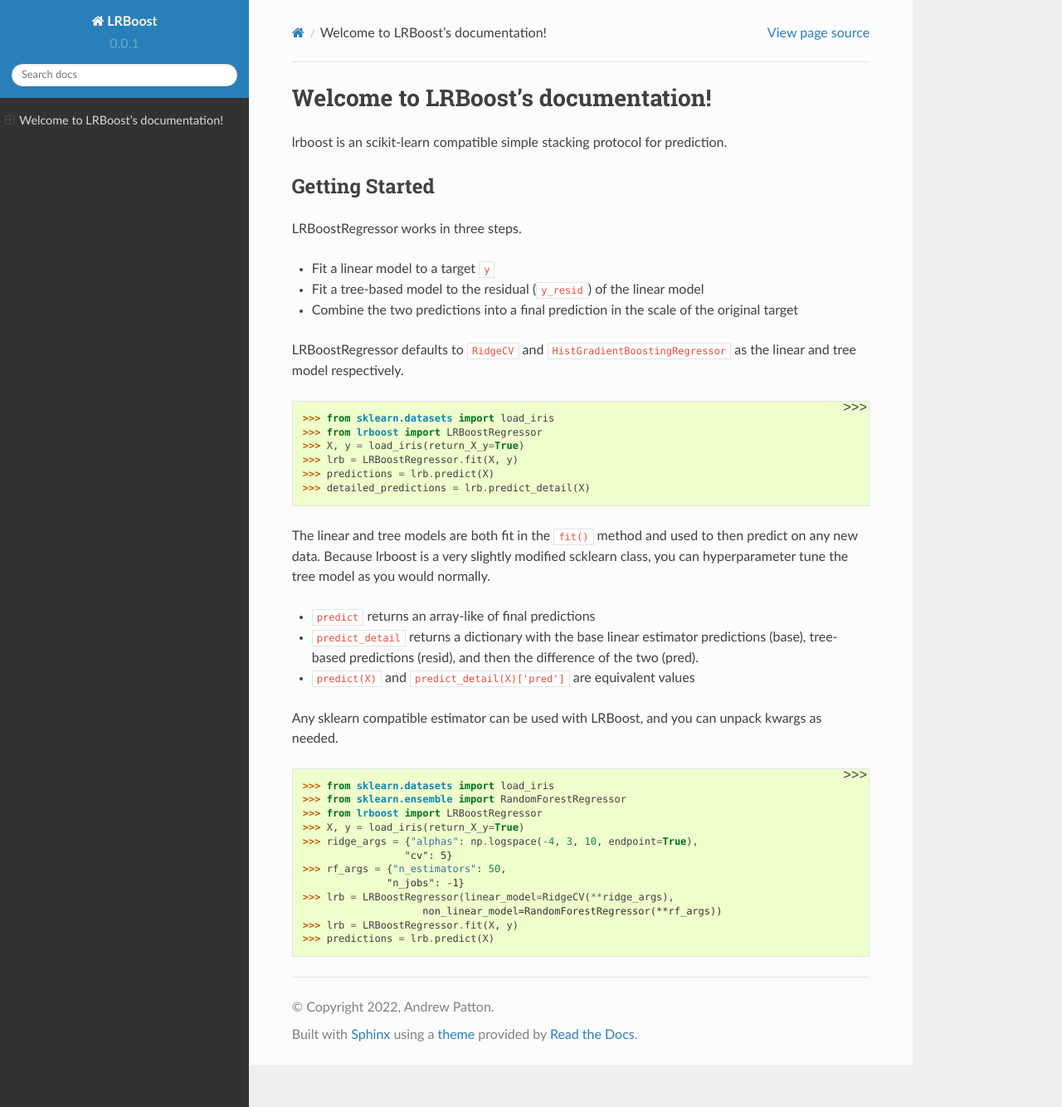
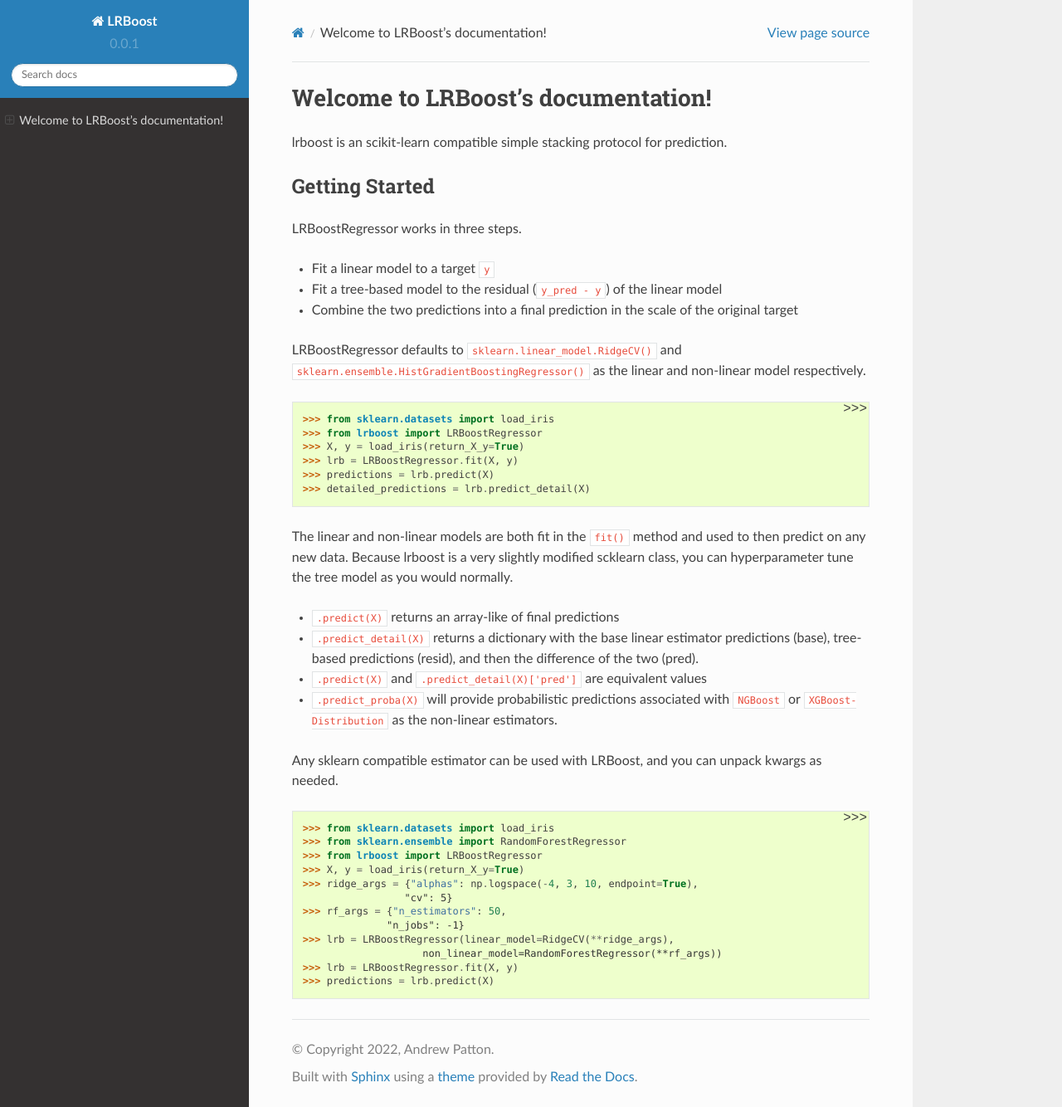
Before and after one commit to anpatton/lrboost, a Sphinx documentation site: the page built from doc/index.rst, in a window 1280 px wide and 1334 px high. Shown: the whole window at 83% size. Built offline with Sphinx 7.4.7 and the Read the Docs theme 2.0.0, drawn with Linux system fonts in a browser that asks for light colours; formulas are drawn with MathJax 3; pages that are not in the unit, such as notebooks, are missing from menus.

```diff
--- a/doc/index.rst
+++ b/doc/index.rst
@@ -19,10 +19,10 @@ Getting Started
 LRBoostRegressor works in three steps.
 
 * Fit a linear model to a target ``y``
-* Fit a tree-based model to the residual (``y_resid``) of the linear model
+* Fit a tree-based model to the residual (``y_pred - y``) of the linear model
 * Combine the two predictions into a final prediction in the scale of the original target
 
-LRBoostRegressor defaults to ``RidgeCV`` and ``HistGradientBoostingRegressor`` as the linear and tree model respectively.
+LRBoostRegressor defaults to ``sklearn.linear_model.RidgeCV()`` and ``sklearn.ensemble.HistGradientBoostingRegressor()`` as the linear and non-linear model respectively.
 
     >>> from sklearn.datasets import load_iris
     >>> from lrboost import LRBoostRegressor
@@ -31,11 +31,12 @@ LRBoostRegressor defaults to ``RidgeCV`` and ``HistGradientBoostingRegressor`` a
     >>> predictions = lrb.predict(X)
     >>> detailed_predictions = lrb.predict_detail(X)
 
-The linear and tree models are both fit in the ``fit()`` method and used to then predict on any new data. Because lrboost is a very slightly modified scklearn class, you can hyperparameter tune the tree model as you would normally.
+The linear and non-linear models are both fit in the ``fit()`` method and used to then predict on any new data. Because lrboost is a very slightly modified scklearn class, you can hyperparameter tune the tree model as you would normally.
 
-* ``predict`` returns an array-like of final predictions
-* ``predict_detail`` returns a dictionary with the base linear estimator predictions (base), tree-based predictions (resid), and then the difference of the two (pred).
-* ``predict(X)`` and ``predict_detail(X)['pred']`` are equivalent values
+* ``.predict(X)`` returns an array-like of final predictions
+* ``.predict_detail(X)`` returns a dictionary with the base linear estimator predictions (base), tree-based predictions (resid), and then the difference of the two (pred).
+* ``.predict(X)`` and ``.predict_detail(X)['pred']`` are equivalent values
+* ``.predict_proba(X)`` will provide probabilistic predictions associated with ``NGBoost`` or ``XGBoost-Distribution`` as the non-linear estimators.
 
 Any sklearn compatible estimator can be used with LRBoost, and you can unpack kwargs as needed.
 
```
Also changed, not shown: README.md (+1 -1 lines).
